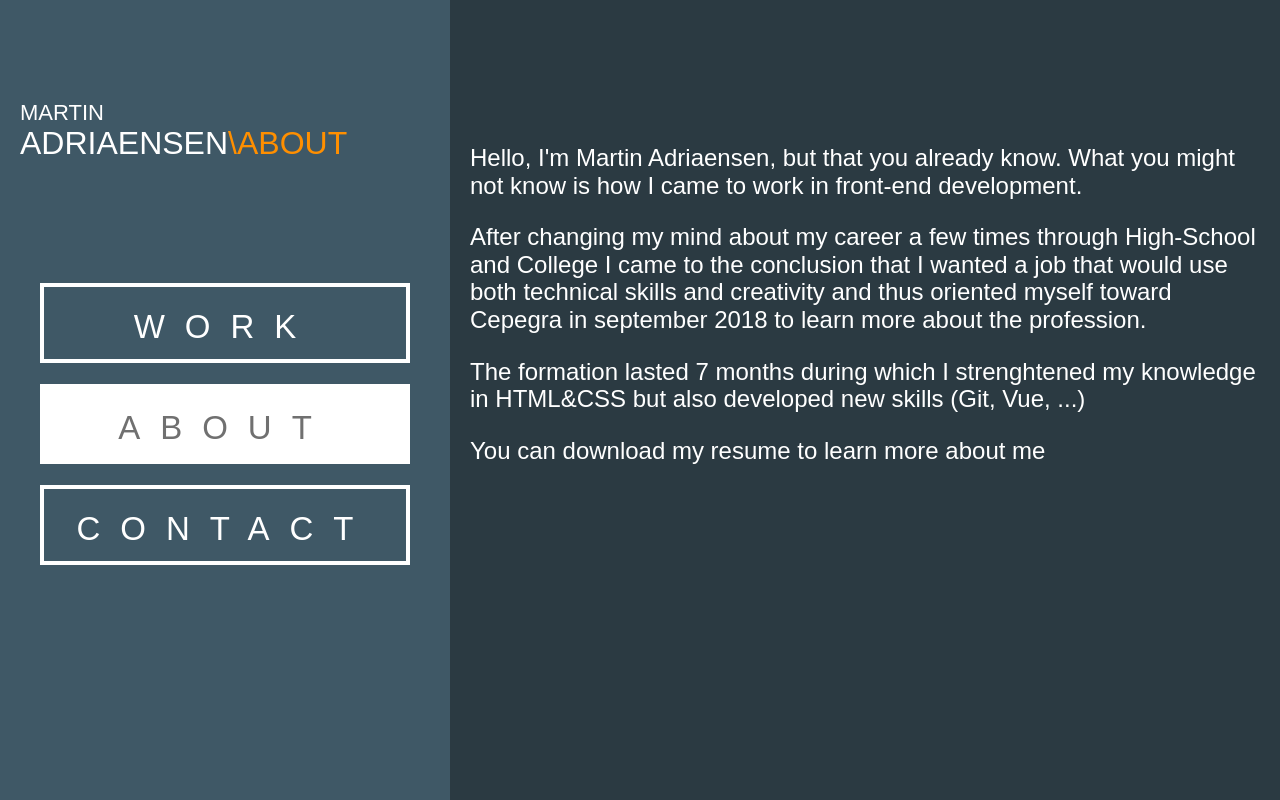
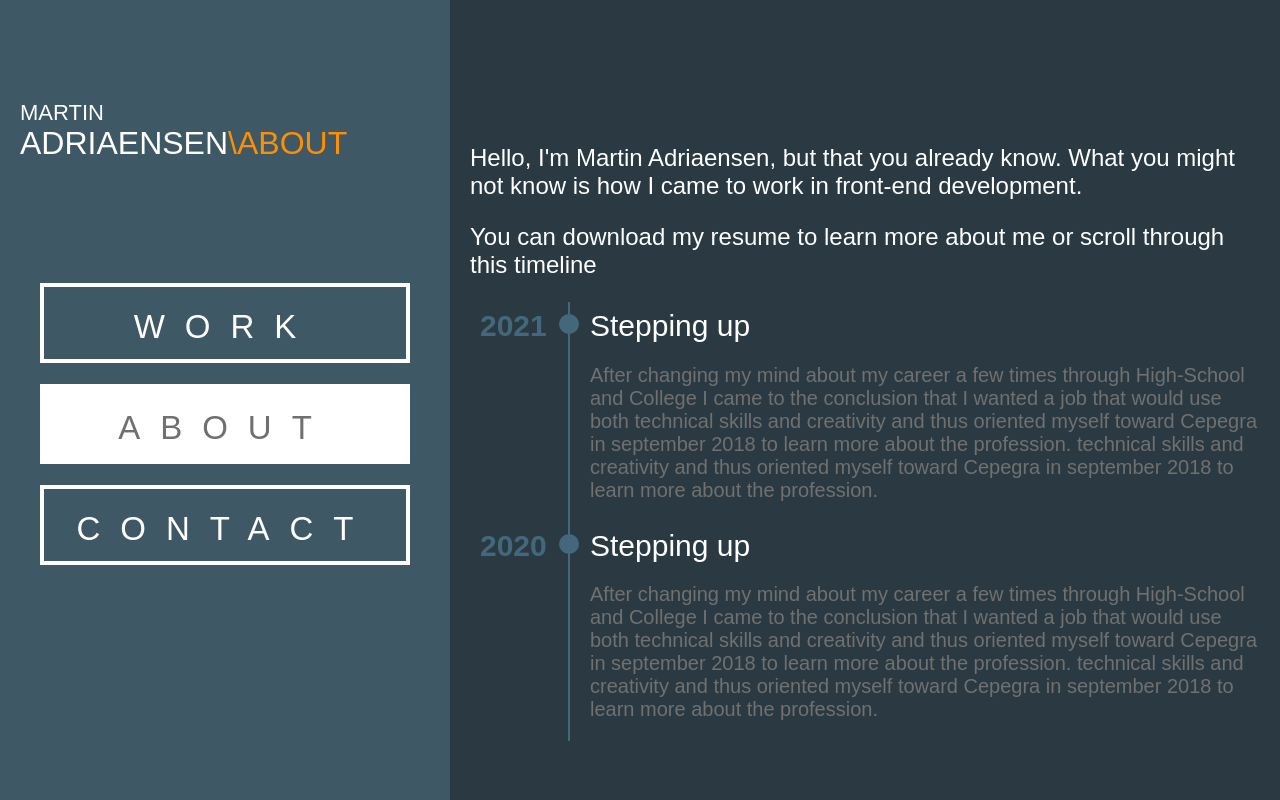
Before and after one commit to Dendenzilla/portfolio_2021, a website: page src/about.html in a window 1280 px wide. Drawn offline with nearby package versions, Linux system fonts and the light colour scheme; files that its build step writes are made by us from their sources.

Commit message:
about section and css changes

```diff
--- a/src/about.html
+++ b/src/about.html
@@ -31,10 +31,30 @@
         <div class="page-loader-main"></div>
         <main>
             <div class="container half">
-                <p>Hello, I'm Martin Adriaensen, but that you already know. What you    might not know is how I came to work in front-end development.</p>
-                <p>After changing my mind about my career a few times through   High-School and College I came to the conclusion that I wanted a job  that would use both technical skills and creativity and thus oriented    myself toward Cepegra in september 2018 to learn more about the    profession.</p>
-                <p>The formation lasted 7 months during which I strenghtened my     knowledge in HTML&CSS but also developed new skills (Git, Vue, ...)</p>
-                <p>You can download my resume to learn more about me </p>
+                <p>Hello, I'm Martin Adriaensen, but that you already know. What you might not know is how I came to work in front-end development.</p>
+                <p>You can download my resume to learn more about me or scroll through this timeline</p>
+            </div>
+            <div class="timeline">
+                <div class="project">
+                    <div class="year">
+                        <p>2021</p>
+                    </div>
+                    <div class="txt">
+                        <h3>Stepping up</h3>
+                        <p>After changing my mind about my career a few times through High-School and College I came to the conclusion that I wanted a job that would use both technical skills and creativity and thus oriented myself toward Cepegra in september 2018 to learn more about the profession.
+                        technical skills and creativity and thus oriented myself toward Cepegra in september 2018 to learn more about the profession.</p>
+                    </div>
+                </div>
+                <div class="project">
+                    <div class="year">
+                        <p>2020</p>
+                    </div>
+                    <div class="txt">
+                        <h3>Stepping up</h3>
+                        <p>After changing my mind about my career a few times through High-School and College I came to the conclusion that I wanted a job that would use both technical skills and creativity and thus oriented myself toward Cepegra in september 2018 to learn more about the profession.
+                        technical skills and creativity and thus oriented myself toward Cepegra in september 2018 to learn more about the profession.</p>
+                    </div>
+                </div>
             </div>
         </main>
     </div>
--- a/src/css/base/_base.scss
+++ b/src/css/base/_base.scss
@@ -3,5 +3,6 @@ $secondary-color: #547B8F;
 $fx-color: #FF8F00;;
 $bg-darken: #1A2C36;
 $padding: 10px 20px;
+$text-color:#43687C;
 $red2: #E1332D;
 $red: #273d49;
--- a/src/css/layout/_general.scss
+++ b/src/css/layout/_general.scss
@@ -13,6 +13,13 @@ h1 {
     font-size: 50px;
     color: white;
     margin-bottom: 0;
+}
+h3{
+    margin:0;
+    padding-top:7px;
+    color:white;
+    font-weight:normal;
+    font-size: 30px;
 }
 .wrap {
     display: flex;
--- /dev/null
+++ b/src/css/pages/_about.scss
@@ -0,0 +1,38 @@
+.timeline {
+    // width: 900px;
+}
+.project {
+    display:flex;
+    flex-wrap:nowrap;
+    flex-direction:row;
+
+}
+.year{
+    border-right: 2px solid #43687C;
+    padding: 7px 20px 0 10px;
+    position:relative;
+    min-width:100px;
+    & p{
+        color:$text-color;
+        font-weight: bold;
+        margin:0;
+        font-size: 30px;
+    }
+    &::after{
+        content:'';
+        position:absolute;
+        width:20px;
+        height:20px;
+        right:-11px;
+        top:12px;
+        border-radius:50%;
+        background-color:#43687C;
+    }
+}
+.txt {
+    padding-left:20px;
+    & p {
+        color:#707070;
+        font-size: 20px;
+    }
+}
--- a/src/css/style.scss
+++ b/src/css/style.scss
@@ -10,3 +10,4 @@
 @import "pages/_homepage";
 @import "pages/_work";
 @import "pages/_single";
+@import "pages/_about";
```
Also changed, not shown: dist/about.html, dist/css/style.min.css.
